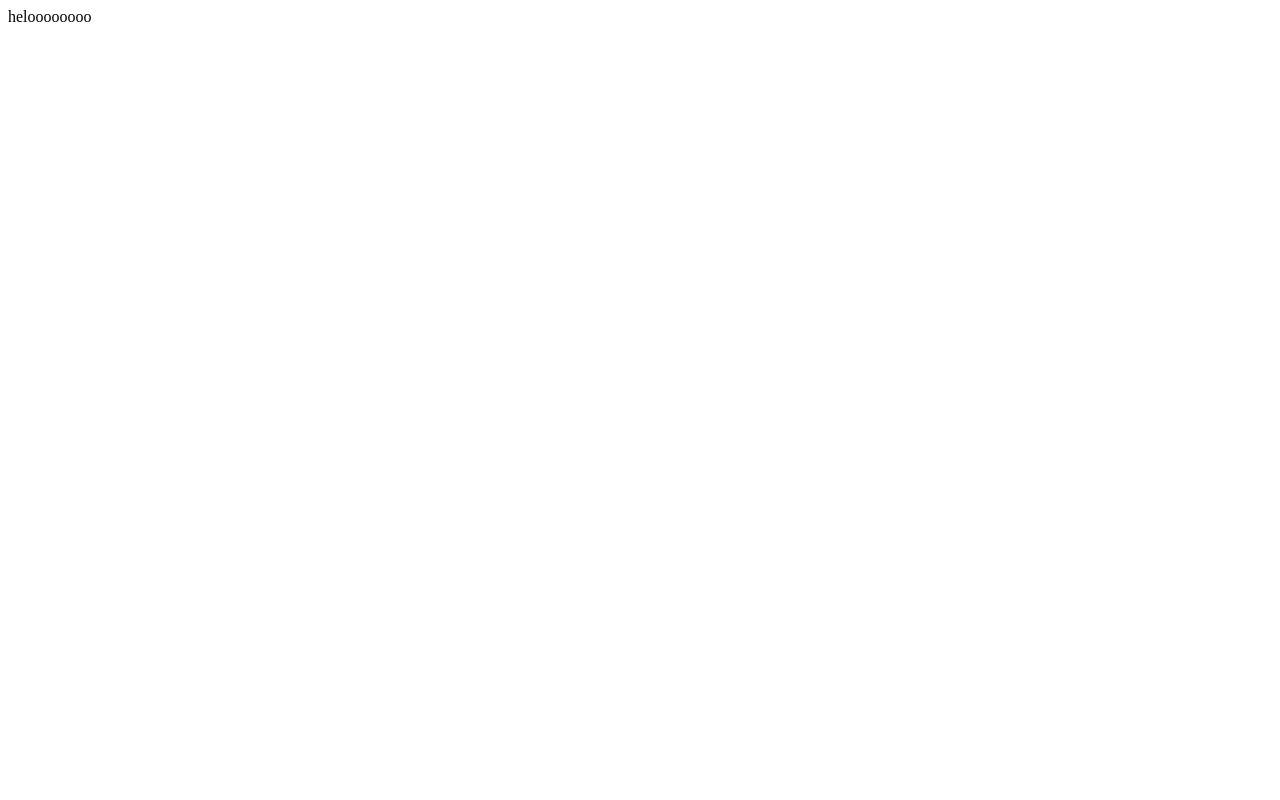
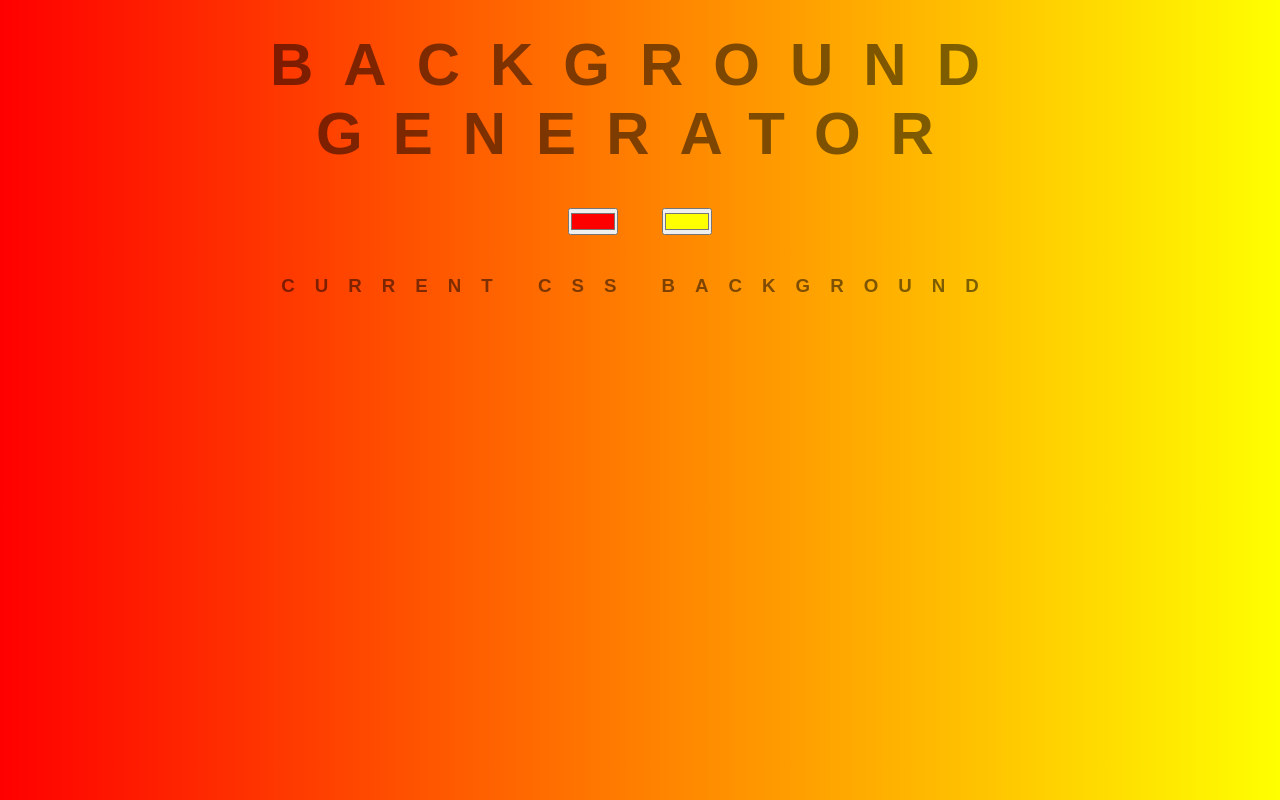
Before and after one commit to qhungo0125/HCMUS_CHEM5_COLOR-REALTIME, a plain HTML site: page index.html in a window 1280 px wide. Drawn offline with nearby package versions, Linux system fonts and the light colour scheme.

Commit message:
complete

```diff
--- a/index.html
+++ b/index.html
@@ -4,9 +4,83 @@
     <meta charset="UTF-8">
     <meta http-equiv="X-UA-Compatible" content="IE=edge">
     <meta name="viewport" content="width=device-width, initial-scale=1.0">
-    <title>Document</title>
+     <title>Document</title>
+    <style>
+        *{
+            padding: 0;
+            margin: 0;
+            font-family: Arial, Helvetica, sans-serif;
+        }
+        #container
+        {
+            width: 100vw;
+            height: 100vh;
+            margin: 0;
+            padding:0;
+            background-image: linear-gradient(to right,#ff0000,#ffff00 );
+        }
+        #header{
+            padding-top: 30px;
+            text-transform: uppercase;
+            text-align: center;
+            margin-bottom: 20px;
+        }
+
+        #header h1{
+            margin: 0;
+            /* display: inline; */
+            font-size: 60px;
+            letter-spacing: 30px;
+            opacity: 0.5;
+        }
+
+        #colorPicker{
+            text-align: center;
+            margin-bottom: 20px;
+
+        }
+
+        #colorPicker input{
+            margin: 20px;
+        }
+
+        #sub-header{
+            opacity: 0.5;
+            text-transform: uppercase;
+            text-align: center;
+            letter-spacing: 20px;
+        }
+    </style>
 </head>
 <body>
-    heloooooooo
+
+    <div id="container">
+        <div id="header">
+            <h1>background</h1>
+            <h1>generator</h1>
+        </div>
+
+        <div id="colorPicker">
+            <input type="color" id="color1" name="color1" oninput="handleClickColorPicker()" value="#ff0000">
+            <input type="color" id="color2" name="color2" oninput="handleClickColorPicker()" value="#ffff00">
+        </div>
+
+        <div id="sub-header">
+            <h3>current css background</h3>
+        </div>
+    </div>
+
+    <script src="https://code.jquery.com/jquery-3.6.1.slim.min.js" integrity="sha256-w8CvhFs7iHNVUtnSP0YKEg00p9Ih13rlL9zGqvLdePA=" crossorigin="anonymous">
+
+    </script>
+    <script>
+        function handleClickColorPicker(){
+            let leftColor = $('#color1').val();
+            let rightColor =$('#color2').val();
+            let container = $('#container');
+            container.css("background-image", `linear-gradient(to right, ${leftColor} , ${rightColor})`)
+        }
+    </script>
+
 </body>
 </html>
```
